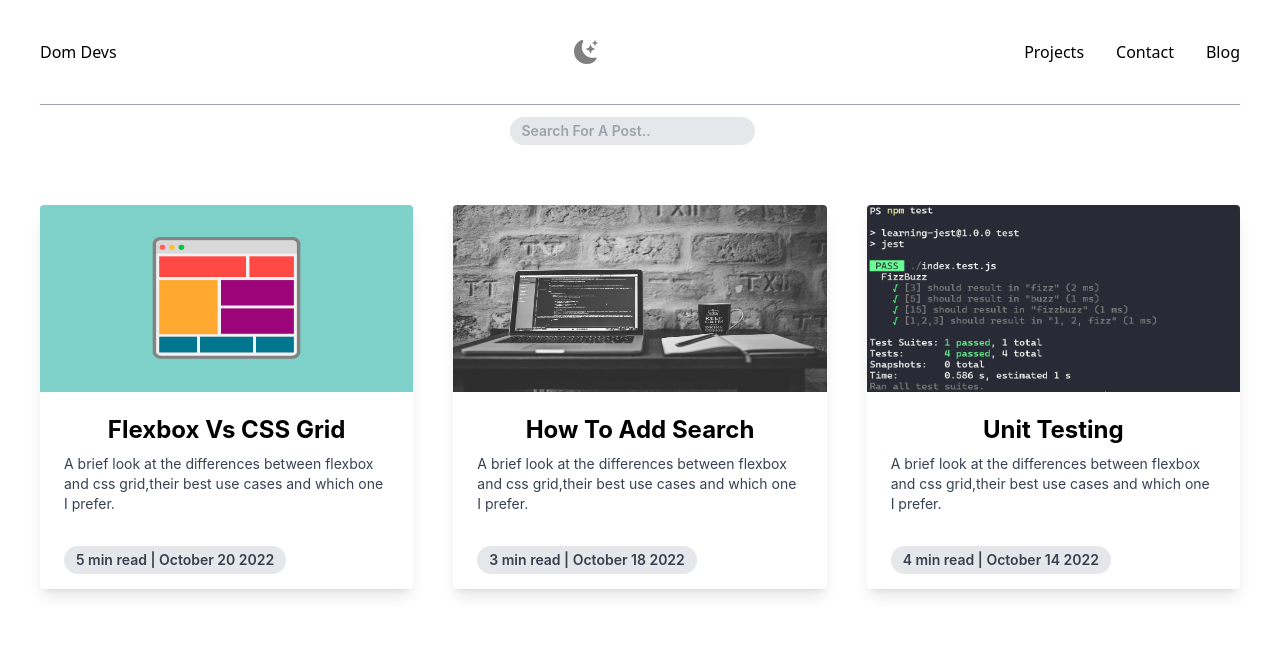
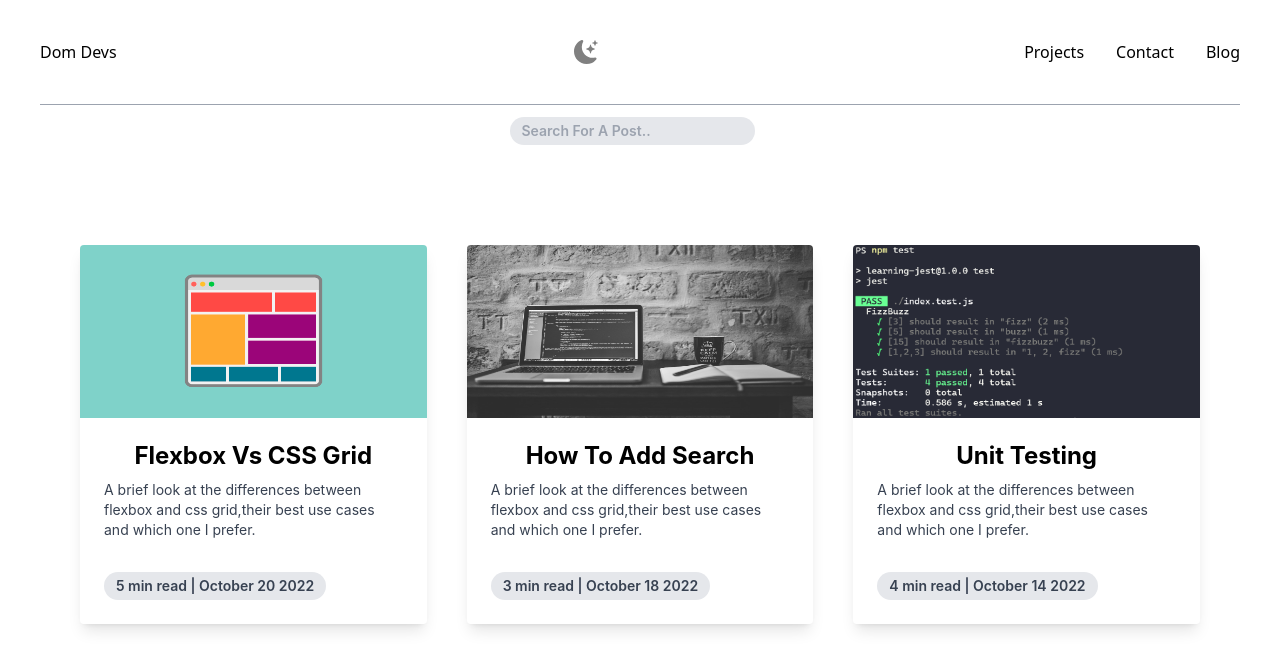
Before and after one commit to DomDevs2000/React-NextJS-Personal-Website, a Next.js app: page /blog in a window 1280 px wide. Shown: the top 670 px of the page. Built offline with nearby package versions, Linux system fonts and the light colour scheme.

Commit message:
updated styling

```diff
--- a/pages/blog/index.tsx
+++ b/pages/blog/index.tsx
@@ -47,6 +47,7 @@ const BlogPage: FC<BlogPageProp> = ({ posts }) => {
                     </div>
                 );
         });
+
     return (
         <>
             <Helmet>
@@ -55,7 +56,7 @@ const BlogPage: FC<BlogPageProp> = ({ posts }) => {
 
             <div className="text-center dark:bg-gray-900 mr-2 p-3">
                 <input
-                    className="inline-block dark:bg-gray-200 dark:text-black  bg-gray-200 rounded-full px-3 py-1 text-sm font-semibold  mr-2 mb-2"
+                    className="inline-block dark:bg-gray-200 dark:text-black bg-gray-200 rounded-full px-3 py-1 text-sm font-semibold  mr-2 mb-2"
                     type="text"
                     placeholder="Search For A Post.."
                     onChange={(e) => {
@@ -64,7 +65,7 @@ const BlogPage: FC<BlogPageProp> = ({ posts }) => {
                 />
                 {searchBar}
             </div>
-            <div className=" py-10 px-10 dark:bg-gray-900 grid gap-10 md:grid-cols-2 lg:grid-cols-3 ">
+            <div className="dark:bg-gray-900  sm:p-20 py-10 px-10 grid grid-cols-1 gap-10 md:grid-cols-2 lg:grid-cols-3">
                 {renderPostCard}
             </div>
         </>
```
